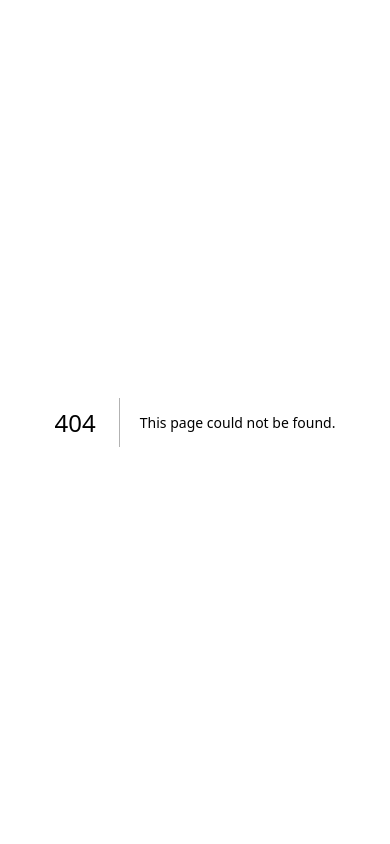
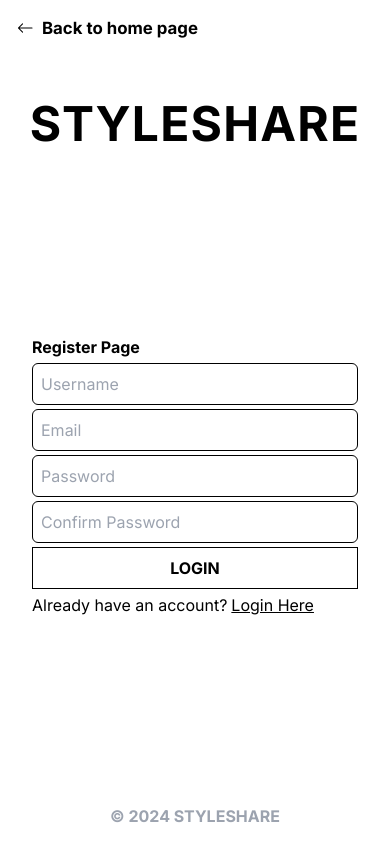
Before and after one commit to FlackCode/StyleShare_v3, a Next.js app: page /register in a window 390 px wide. Before the commit this address had no page. Built offline with nearby package versions, Linux system fonts and the light colour scheme.

Commit message:
Responsive Register and Login Page

```diff
--- /dev/null
+++ b/src/app/(auth)/login/page.tsx
@@ -0,0 +1,32 @@
+import Link from "next/link";
+import { BsArrowLeft } from "react-icons/bs";
+
+export default function LoginPage() {
+    return (
+        <div className="flex flex-col">
+            <div className="h-[10svh]">
+                <Link href={"/"} className="flex gap-2 items-center p-4 transition-transform duration-300 hover:scale-105 transform origin-left">
+                    <BsArrowLeft />
+                    <p className="font-bold">Back to home page</p>
+                </Link>
+            </div>
+            <div className="h-[90svh] flex flex-col justify-between items-center py-4">
+                <div>
+                    <h1 className="font-bold text-5xl tracking-wide">STYLESHARE</h1>
+                </div>
+                <form className="flex flex-col gap-1 w-full px-8 md:px-24 xl:max-w-3xl">
+                    <h1 className="font-bold">Login Page</h1>
+                    <input type="email" placeholder="Email" className="p-2 border border-black rounded-md"/>
+                    <input type="password" placeholder="Password" className="p-2 border border-black rounded-md"/>
+                    <button type="submit"
+                    className="border border-black font-bold py-2 px-4 transition-all duration-300 hover:bg-black hover:text-white">LOGIN</button>
+                    <div className="flex gap-1">
+                        <p>Don't have an account?</p>
+                        <Link href={"/register"} className="underline">Register Here</Link>
+                    </div>
+                </form>
+                <p className="text-gray-400 font-bold">© 2024 STYLESHARE</p>
+            </div>
+        </div>
+    )
+}
--- /dev/null
+++ b/src/app/(auth)/register/page.tsx
@@ -0,0 +1,34 @@
+import Link from "next/link";
+import { BsArrowLeft } from "react-icons/bs";
+
+export default function RegisterPage() {
+    return (
+        <div className="flex flex-col">
+            <div className="h-[10svh]">
+                <Link href={"/"} className="flex gap-2 items-center p-4 transition-transform duration-300 hover:scale-105 transform origin-left">
+                    <BsArrowLeft />
+                    <p className="font-bold">Back to home page</p>
+                </Link>
+            </div>
+            <div className="h-[90svh] flex flex-col justify-between items-center py-4">
+                <div>
+                    <h1 className="font-bold text-5xl tracking-wide">STYLESHARE</h1>
+                </div>
+                <form className="flex flex-col gap-1 w-full px-8 md:px-24 xl:max-w-3xl">
+                    <h1 className="font-bold">Register Page</h1>
+                    <input type="text" placeholder="Username" className="p-2 border border-black rounded-md"/>
+                    <input type="email" placeholder="Email" className="p-2 border border-black rounded-md"/>
+                    <input type="password" placeholder="Password" className="p-2 border border-black rounded-md"/>
+                    <input type="password" placeholder="Confirm Password" className="p-2 border border-black rounded-md"/>
+                    <button type="submit"
+                    className="border border-black font-bold py-2 px-4 transition-all duration-300 hover:bg-black hover:text-white">LOGIN</button>
+                    <div className="flex gap-1">
+                        <p>Already have an account?</p>
+                        <Link href={"/login"} className="underline">Login Here</Link>
+                    </div>
+                </form>
+                <p className="text-gray-400 font-bold">© 2024 STYLESHARE</p>
+            </div>
+        </div>
+    )
+}
--- a/src/components/NavBar.tsx
+++ b/src/components/NavBar.tsx
@@ -11,10 +11,10 @@
                 flex items-center">SELL</button>
                 <Link href={"/shop"} className="border border-black font-bold text-xs md:text-base px-1 transition-all duration-300 hover:bg-black hover:text-white
                 flex items-center">SHOP</Link>
-                <button className="border border-black font-bold text-xs md:text-base px-1 transition-all duration-300 hover:bg-black hover:text-white
-                flex items-center">LOGIN</button>
-                <button className="border border-black font-bold text-xs md:text-base px-1 transition-all duration-300 hover:bg-black hover:text-white
-                flex items-center">SIGN UP</button>
+                <Link href={"/login"} className="border border-black font-bold text-xs md:text-base px-1 transition-all duration-300 hover:bg-black hover:text-white
+                flex items-center">LOGIN</Link>
+                <Link href={"/register"} className="border border-black font-bold text-xs md:text-base px-1 transition-all duration-300 hover:bg-black hover:text-white
+                flex items-center">SIGN UP</Link>
               </div>
             </div>
             <form className="px-2 py-2 m-2 border border-black flex flex-row items-center xl:mx-16">
--- a/src/components/Product.tsx
+++ b/src/components/Product.tsx
@@ -11,7 +11,7 @@
 export default function Product({ name, description, price, imagePath }: ProductProps) {
     return (
         <div className="flex flex-col">
-            <div className="relative h-48 md:h-60 border border-black ">
+            <div className="relative aspect-square border border-black ">
                 <Image src={imagePath} alt={name}fill className="object-cover"/>
             </div>
             <div className="flex justify-between mt-2">
```
